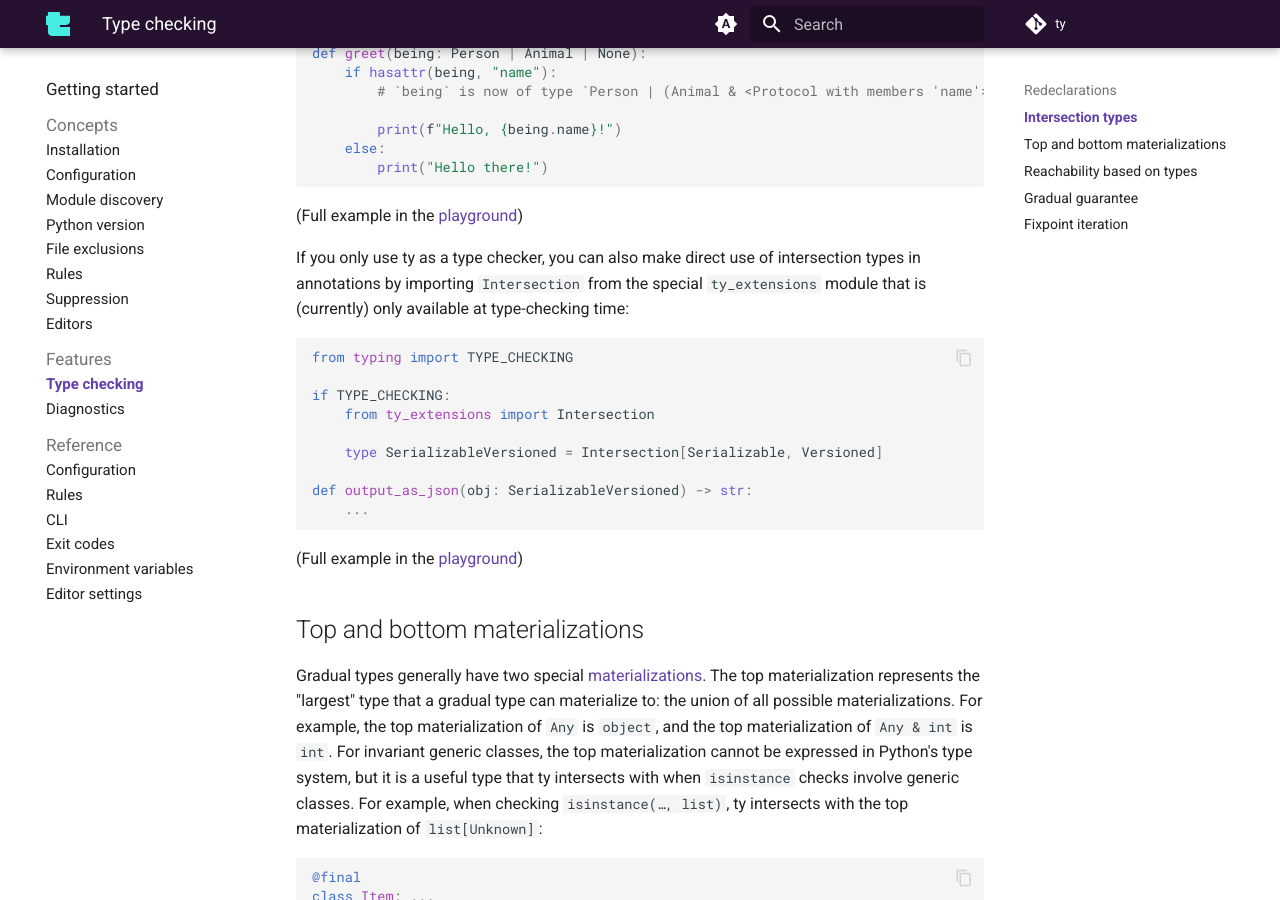
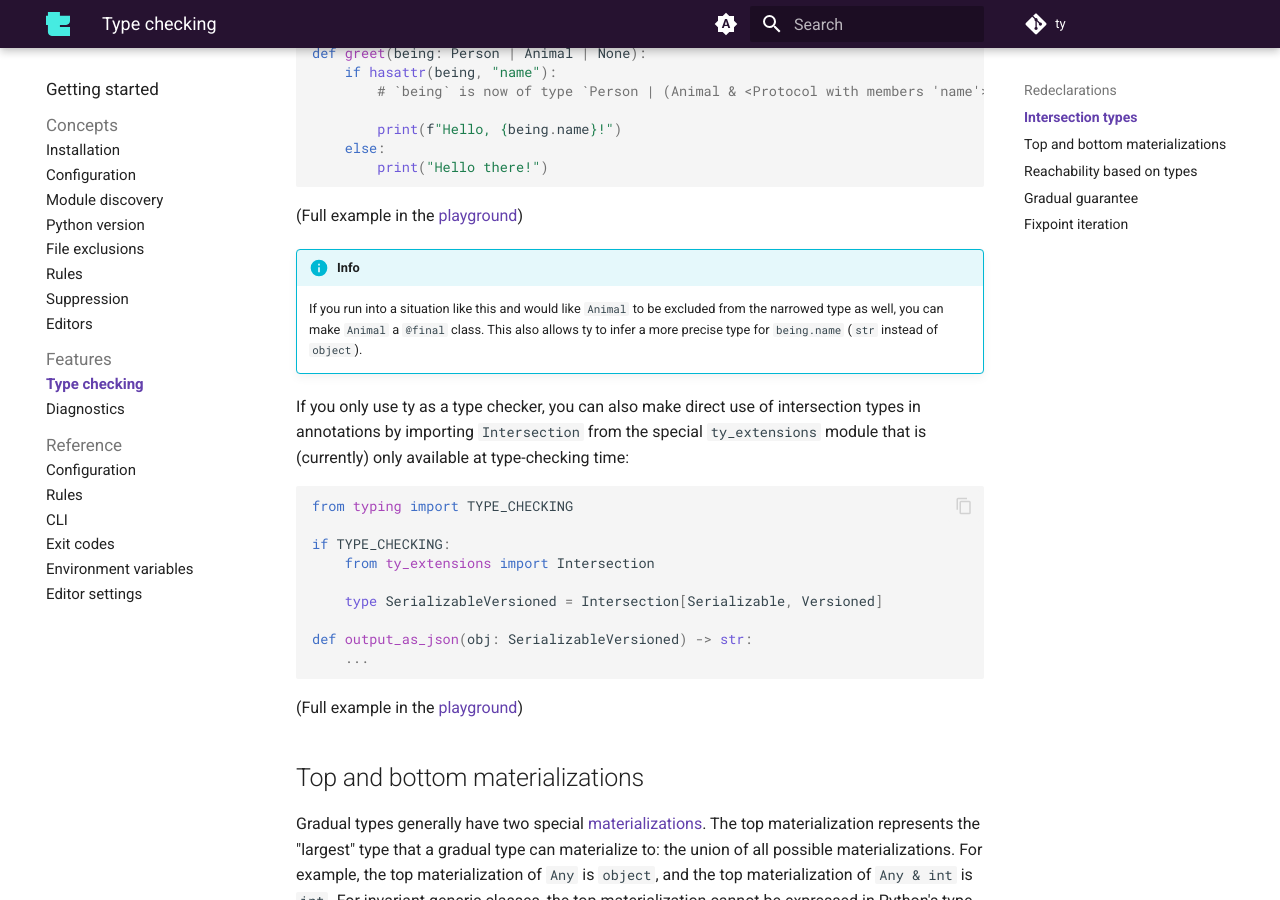
Before and after one commit to astral-sh/ty, an MkDocs documentation site: the page built from docs/features/type-checking.md, in a window 1280 px wide and 900 px high, scrolled down 1697 px. Built offline with MkDocs 1.6.1 and Material for MkDocs 9.7.7, drawn with Linux system fonts in a browser that asks for light colours; comment, search, counter and statistics services are not loaded.

Commit message:
Add note about making Animal @final, also change the playground example

````diff
--- a/docs/features/type-checking.md
+++ b/docs/features/type-checking.md
@@ -82,7 +82,13 @@ def greet(being: Person | Animal | None):
         print("Hello there!")
 ```
 
-(Full example in the [playground](https://play.ty.dev/117008af-e21b-4d25-ab4c-c6dcbbfa1310))
+(Full example in the [playground](https://play.ty.dev/31f2c718-516a-4a85-80e0-2a4682b818f1))
+
+!!! info
+
+    If you run into a situation like this and would like `Animal` to be excluded from the narrowed
+    type as well, you can make `Animal` a `@final` class. This also allows ty to infer a more precise
+    type for `being.name` (`str` instead of `object`).
 
 If you only use ty as a type checker, you can also make direct use of intersection types in
 annotations by importing `Intersection` from the special `ty_extensions` module that is (currently)
````
